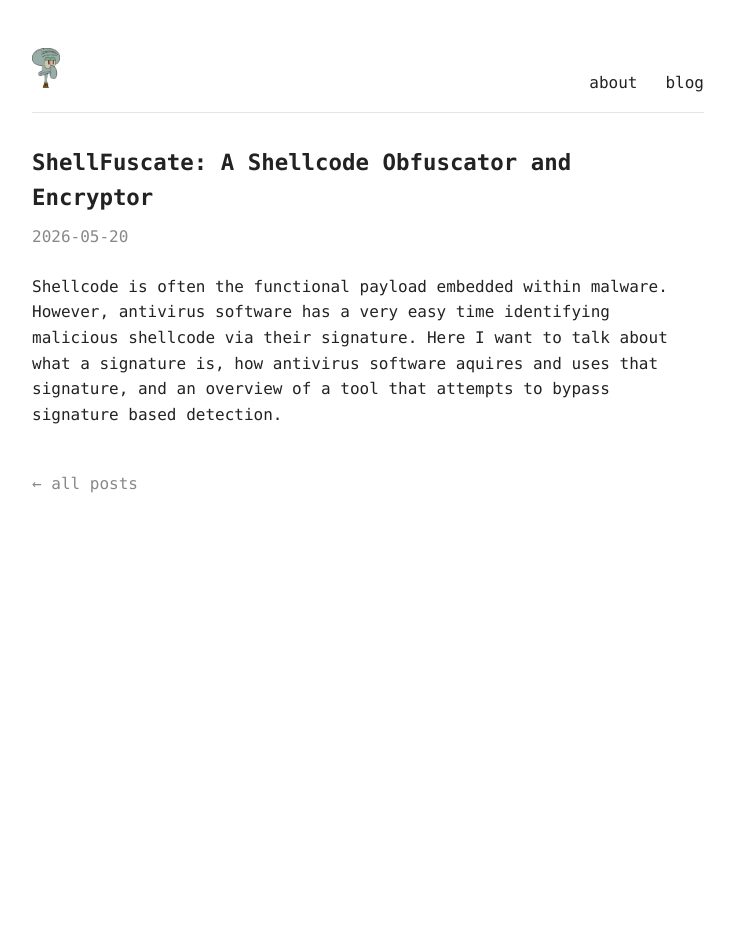
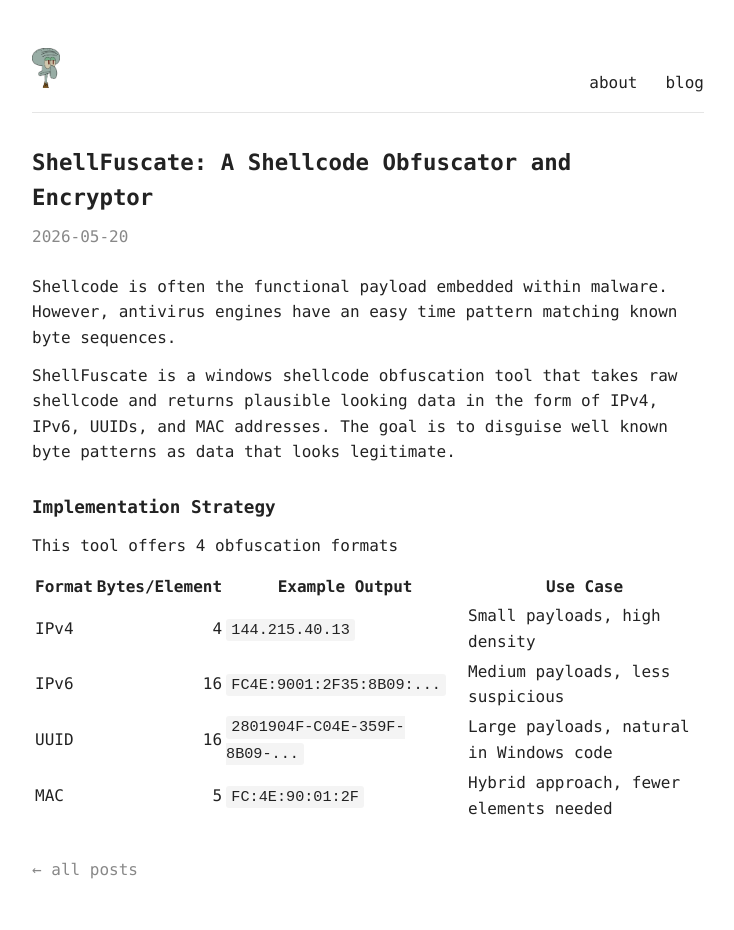
Before and after one commit to hol-jud18/hol-jud18.github.io, a Jekyll site: the page built from _posts/2026-05-20-shellfuscate.md, in a window 1280 px wide. Shown: the whole page, without its empty margins (272-1006 px from the left). Built offline with Jekyll 4.4.1, drawn with Linux system fonts in a browser that asks for light colours; before the commit the page ends 900 px from its top, so only the background shows below that.

Commit message:
pushing scaffolding for a couple of posts

```diff
--- a/_posts/2026-05-20-shellfuscate.md
+++ b/_posts/2026-05-20-shellfuscate.md
@@ -6,4 +6,17 @@ tags: [PE Headers]
 description: "ShellFuscate is a tool for ofuscating and optionally encrypting shellcode to bypass antivirus controls."
 ---
 
-Shellcode is often the functional payload embedded within malware. However, antivirus software has a very easy time identifying malicious shellcode via their signature. Here I want to talk about what a signature is, how antivirus software aquires and uses that signature, and an overview of a tool that attempts to bypass signature based detection.
+Shellcode is often the functional payload embedded within malware. However, antivirus engines have an easy time pattern matching known byte sequences.
+
+ShellFuscate is a windows shellcode obfuscation tool that takes raw shellcode and returns plausible looking data in the form of IPv4, IPv6, UUIDs, and MAC addresses. The goal is to disguise well known byte patterns as data that looks legitimate.
+
+## Implementation Strategy
+
+This tool offers 4 obfuscation formats
+
+| Format | Bytes/Element | Example Output                | Use Case                                |
+| ------ | ------------: | ----------------------------- | --------------------------------------- |
+| IPv4   |             4 | `144.215.40.13`               | Small payloads, high density            |
+| IPv6   |            16 | `FC4E:9001:2F35:8B09:...`     | Medium payloads, less suspicious        |
+| UUID   |            16 | `2801904F-C04E-359F-8B09-...` | Large payloads, natural in Windows code |
+| MAC    |             5 | `FC:4E:90:01:2F`              | Hybrid approach, fewer elements needed  |
```
